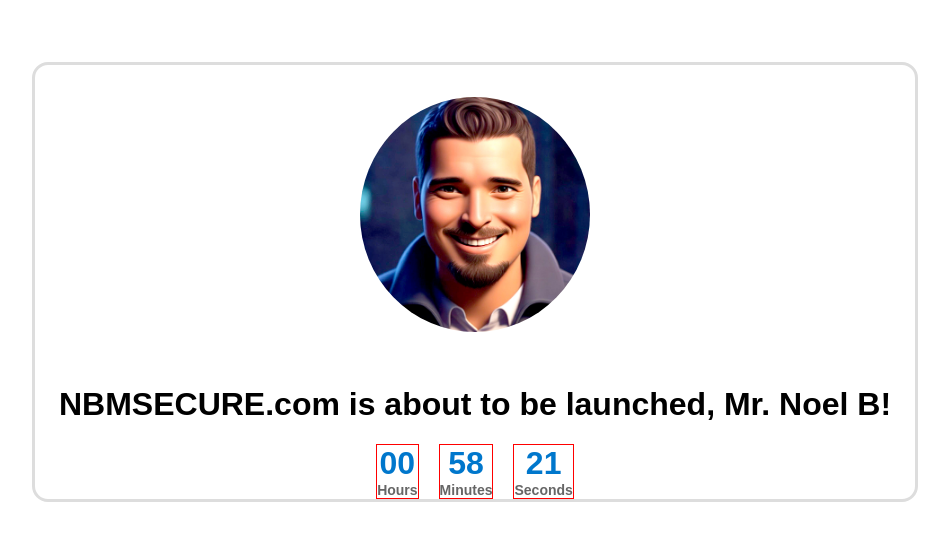
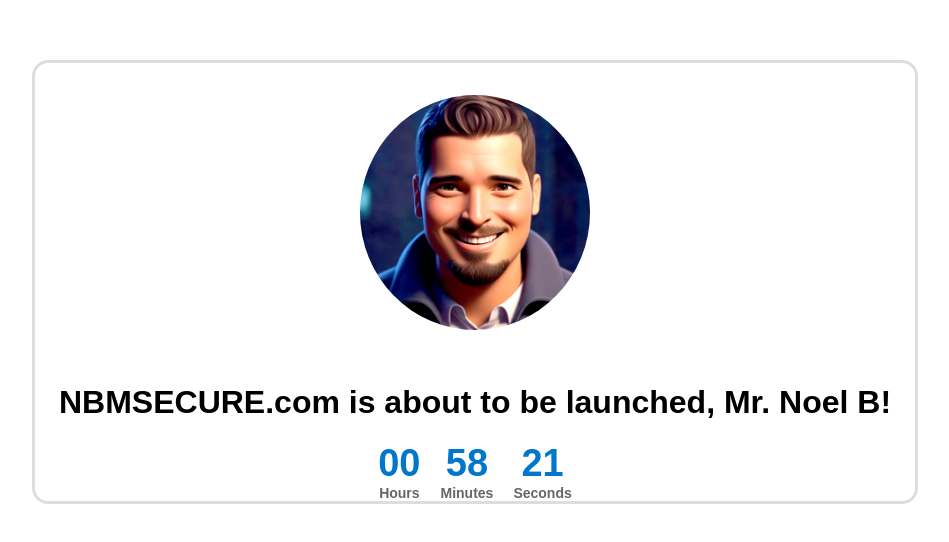
Before and after one commit to nbmsecure/nbmsecure.github.io, a plain HTML site: page index.html in a window 1280 px wide. Shown: the part 118-660 px from the top of the page, without its empty margins (165-1114 px from the left). Drawn offline with Linux system fonts and the light colour scheme.

Commit message:
Update index.html

```diff
--- a/index.html
+++ b/index.html
@@ -12,11 +12,10 @@
         max-width:320px;
     }
     .countdown div {
-        border: solid 1px red;
         display: flex;
         flex-flow: column;
         align-items: center;
-      font-size: 32px;
+      font-size: 38px;
       font-weight: bold;
       color: #0077cc;
     }
```
